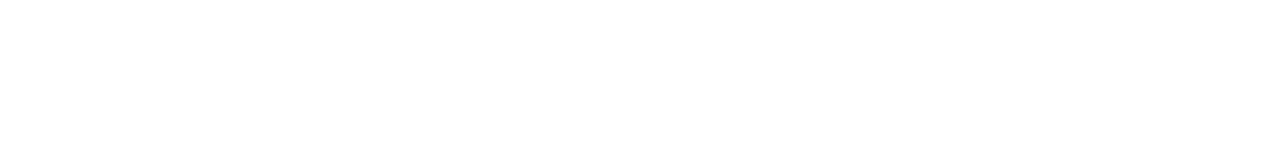
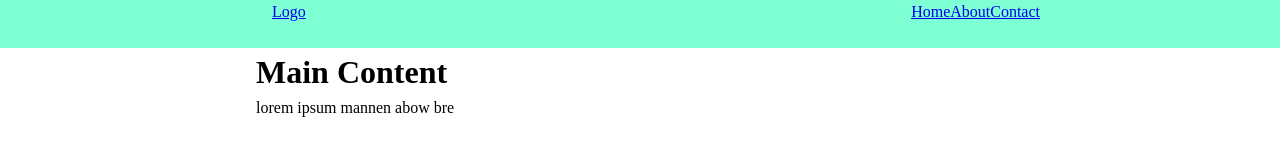
Before and after one commit to Segerkung/webb-komponenter, a plain HTML site: page nav/index.html in a window 1280 px wide. Drawn offline with Linux system fonts and the light colour scheme.

Commit message:
✨ diamond in the rough, diamond in the rough ✨

```diff
--- a/nav/index.html
+++ b/nav/index.html
@@ -5,8 +5,31 @@
     <meta http-equiv="X-UA-Compatible" content="IE=edge">
     <meta name="viewport" content="width=device-width, initial-scale=1.0">
     <title>Nav komponent</title>
+    <link rel="stylesheet" href="nav.css">
 </head>
 <body>
+    <nav class="navbar">
+        <div class="container">
+            <div class="navbar-inner container">
+            <a href="#" class="navbar-brand">Logo</a>
+            <ul class="nav">
+                <li class="nav-item"><a href="#">Home</a></li>
+                <li class="nav-item"><a href="#">About</a></li></li>
+                <li class="nav-item"><a href="#">Contact</a></li></li>
+            </ul>
+        </div>
+    </nav>
+
+    <main class="container">
+        <h1>Main Content</h1>
+        <p>lorem ipsum mannen abow bre</p>
+
+    </main>
+    <footer class="container">
+
+    </footer>
+
+
 
 </body>
 </html>
--- a/nav/nav.css
+++ b/nav/nav.css
@@ -0,0 +1,34 @@
+* {
+   margin: 0;
+   padding: 0;
+}
+
+body {
+  font-size: 16px;
+  line-height: 1.5;
+}
+
+.container {
+  width: 100%;
+  margin-left: auto;
+  margin-right: auto;
+  padding-left: 1rem;
+  padding-right: 1rem;
+  max-width: 48rem;
+}
+
+.navbar {
+  min-height: 3rem;
+  background-color: aquamarine;
+}
+
+.navbar-inner {
+  display: flex;
+  justify-content: space-between;
+  align-items: center;
+}
+
+.nav {
+  display: flex;
+  list-style: none;
+}
```
Also changed, not shown: 1 other file.
